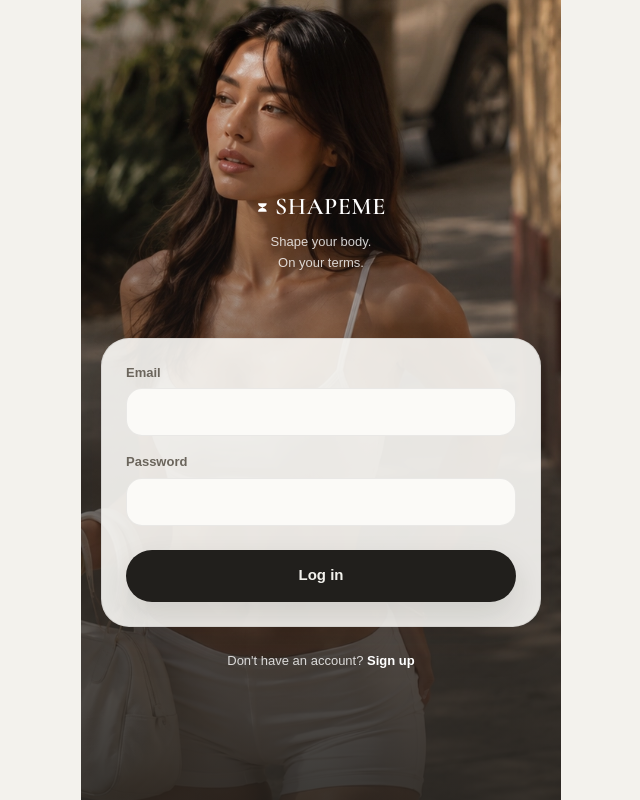
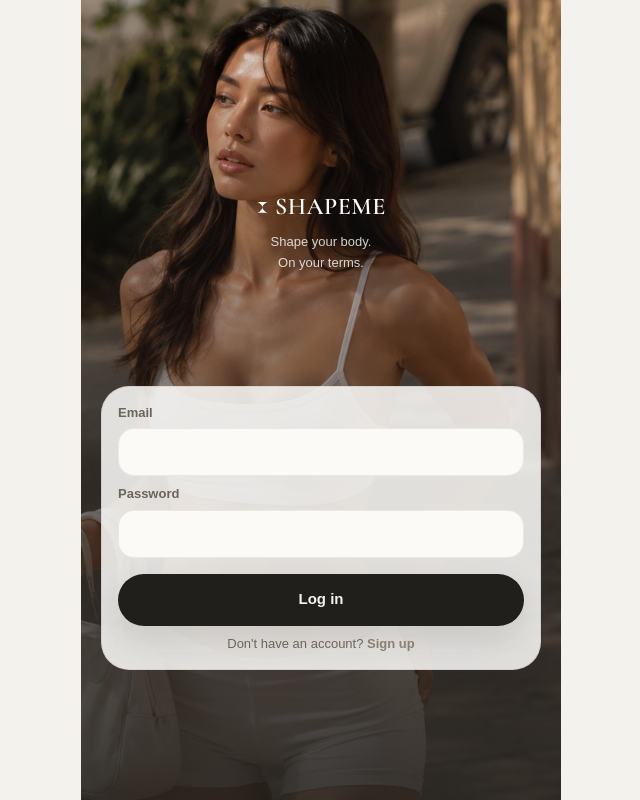
Before and after one commit to pageatelier/shapeme, a Next.js app: page /login in a window 1280 px wide. Shown: the whole page, without its empty margins (319-959 px from the left). Built offline with nearby package versions, Linux system fonts and the light colour scheme; a web font is replaced by a local one.

Commit message:
change log in

```diff
--- a/src/app/(auth)/login/LoginForm.tsx
+++ b/src/app/(auth)/login/LoginForm.tsx
@@ -78,16 +78,20 @@ export function LoginForm() {
         </p>
       </div>
 
-      {/* mt-10 (40px, within the requested 32-48px range) on top of the
-          gap-6 the flex column already gives every child — nudges just this
-          box further down without moving the logo/tagline above it. Opaque
-          card background swaps .glass-card's fully-solid var(--glass-background)
-          for the same color at 90% alpha: enough to let a hint of the photo
-          through without the text turning illegible (below ~88% it does). */}
+      {/* mt-[88px]: the previous mt-10 (40px) plus another ~48px, landing in
+          the requested 40-56px-further range — pushes the card down enough
+          that the photo's midsection (chest to waist) stays uncovered.
+          Padding/gap trimmed from p-6/gap-4 to p-4/gap-2 (saves ~16px+16px
+          ≈ 30px of card height) so the shorter card needs less room without
+          cramping the fields themselves (AuthField's own label-input gap is
+          untouched). Opaque card background swaps .glass-card's fully-solid
+          var(--glass-background) for the same color at 87% alpha — low
+          enough to let the silhouette show through, not so low the text
+          over it gets noisy. */}
       <form
         onSubmit={handleSubmit}
-        className="glass-card mt-10 flex flex-col gap-4 p-6"
-        style={{ background: "rgba(251, 250, 247, 0.9)" }}
+        className="glass-card mt-[88px] flex flex-col gap-2 p-4"
+        style={{ background: "rgba(251, 250, 247, 0.87)" }}
       >
         <AuthField
           label="Email"
@@ -116,14 +120,16 @@ export function LoginForm() {
         >
           {loading ? "Signing in..." : "Log in"}
         </button>
+
+        {/* Inside the card (not floating below it) so a short viewport
+            can't clip it off-screen underneath the now-lower-anchored box. */}
+        <p className="text-center text-[13px] text-text-secondary">
+          Don&apos;t have an account?{" "}
+          <Link href="/signup" className="font-semibold text-pink-500">
+            Sign up
+          </Link>
+        </p>
       </form>
-
-      <p className="text-center text-[13px] text-white/80">
-        Don&apos;t have an account?{" "}
-        <Link href="/signup" className="font-semibold text-white">
-          Sign up
-        </Link>
-      </p>
     </div>
   );
 }
--- a/src/components/icons.tsx
+++ b/src/components/icons.tsx
@@ -179,15 +179,18 @@ export function NoteIcon({ className }: IconProps) {
   );
 }
 
-/** The actual brand mark (matches public/icons/icon-192.png, the PWA/app
- * icon) — a smooth pinched hourglass silhouette, filled rather than
- * stroked. Used next to the "shapeme" wordmark in BrandLogo. currentColor
- * so it follows the wordmark's own color (white on a photo background,
- * espresso ink elsewhere) instead of needing separate light/dark assets. */
+/** The actual brand mark (matches public/icons/icon-512.png, the PWA/app
+ * icon) — a pinched hourglass silhouette, filled rather than stroked. The
+ * outline is traced from the source PNG's pixel data (sampled at 41
+ * scanlines, mapped into this 24x24 viewBox) rather than hand-drawn, so it
+ * reproduces the real mark's curve instead of an approximation. Used next
+ * to the "shapeme" wordmark in BrandLogo. currentColor so it follows the
+ * wordmark's own color (white on a photo background, espresso ink
+ * elsewhere) instead of needing separate light/dark assets. */
 export function BrandMarkIcon({ className }: IconProps) {
   return (
     <svg className={className} viewBox="0 0 24 24" fill="currentColor">
-      <path d="M4 4 L20 4 C20 9 16 10 12 12 C16 14 20 15 20 20 L4 20 C4 15 8 14 12 12 C8 10 4 9 4 4 Z" />
+      <path d="M2,2 L22,2 L20.59,2.5 L19.5,3 L18.52,3.5 L17.65,4 L16.89,4.5 L16.24,5 L15.7,5.5 L15.15,6 L14.61,6.5 L14.28,7 L13.85,7.5 L13.52,8 L13.2,8.5 L12.98,9 L12.76,9.5 L12.54,10 L12.43,10.5 L12.33,11 L12.22,11.5 L12.11,12 L12.22,12.5 L12.22,13 L12.33,13.5 L12.54,14 L12.65,14.5 L12.87,15 L13.2,15.5 L13.52,16 L13.85,16.5 L14.28,17 L14.61,17.5 L15.15,18 L15.7,18.5 L16.24,19 L16.89,19.5 L17.65,20 L18.41,20.5 L19.39,21 L20.48,21.5 L21.78,22 L2.22,22 L3.63,21.5 L4.72,21 L5.7,20.5 L6.46,20 L7.22,19.5 L7.76,19 L8.41,18.5 L8.85,18 L9.39,17.5 L9.72,17 L10.15,16.5 L10.48,16 L10.8,15.5 L11.13,15 L11.35,14.5 L11.46,14 L11.67,13.5 L11.78,13 L11.78,12.5 L11.89,12 L11.78,11.5 L11.78,11 L11.57,10.5 L11.46,10 L11.24,9.5 L11.02,9 L10.8,8.5 L10.48,8 L10.15,7.5 L9.72,7 L9.28,6.5 L8.85,6 L8.3,5.5 L7.65,5 L7.11,4.5 L6.35,4 L5.48,3.5 L4.5,3 L3.41,2.5 Z" />
     </svg>
   );
 }
```
